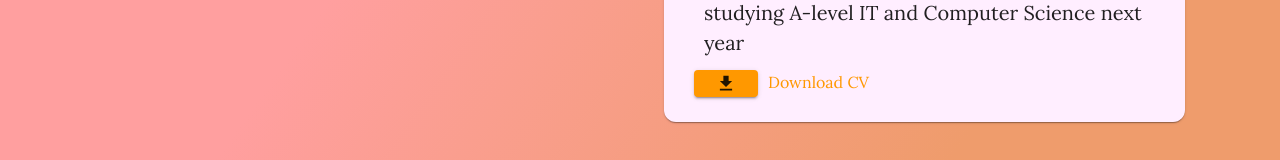
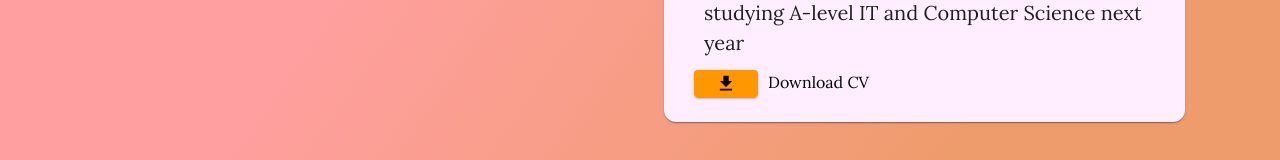
Before and after one commit to Pops0/nextjs-portfolio, a Next.js app: page / in a window 1280 px wide. Shown: the part 1121-1281 px from the top of the page. Built offline with nearby package versions, Linux system fonts and the light colour scheme; no server answers.

Commit message:
Download button update fix (1.3)

```diff
--- a/customization/themes.js
+++ b/customization/themes.js
@@ -27,7 +27,7 @@ export const darkTheme = createTheme({
   palette: {
     // background: { default: "#0a1929" },
     mode: "dark",
-    primary: { main: purpleDark, light: "#0f3646" },
+    primary: { main: purpleDark, light: "#0f3646", dark: "#fff"  },
     secondary: { main: "#006bff30" },
     info: { main: "#719fB0" },
     error: { main: buttonColorDark },
@@ -52,7 +52,7 @@ export const darkTheme = createTheme({
 export const lightTheme = createTheme({
   palette: {
     mode: "light",
-    primary: { main: orangeDark, light: "#FEF" },
+    primary: { main: orangeDark, light: "#FEF", dark: "#000" },
     secondary: { main: "#dd795e" },
     info: { main: "#CF835B" },
     error: { main: "#ffe0b26e" },
--- a/pages/index.js
+++ b/pages/index.js
@@ -80,7 +80,7 @@ function Home() {
       <Box
         onClick={onDownload}
         sx={{
-          color: "primary.main",
+          color: "secondary.main",
           border: "0px solid",
           borderRadius: "50px",
           mt: "12px",
@@ -92,15 +92,17 @@ function Home() {
           component={FileDownloadIcon}
           onClick={onDownload}
           variant="contained"
-          color="primary"
           sx={{
+            color: "primary.dark",
             padding: "3px",
             transform: "translate(-10px, 0px)",
-            width: "5px",
+            width: "0px",
             height: "27px",
           }}
         ></Button>
-        <span className="download">Download CV</span>
+        <Typography component="span" className="download" sx={{color: "primary.dark"}}>
+          Download CV
+        </Typography>
       </Box>
     );
   }
--- a/pages/styles.css
+++ b/pages/styles.css
@@ -169,6 +169,11 @@ div.websiteWelcome {
 
 div.CVDownload {
   display: flex;
+}
+
+/* download button  */
+.css-aj4yee-MuiSvgIcon-root-MuiButtonBase-root-MuiButton-root {
+  min-width: 55px;
 }
 
 /* App.css import */
```
